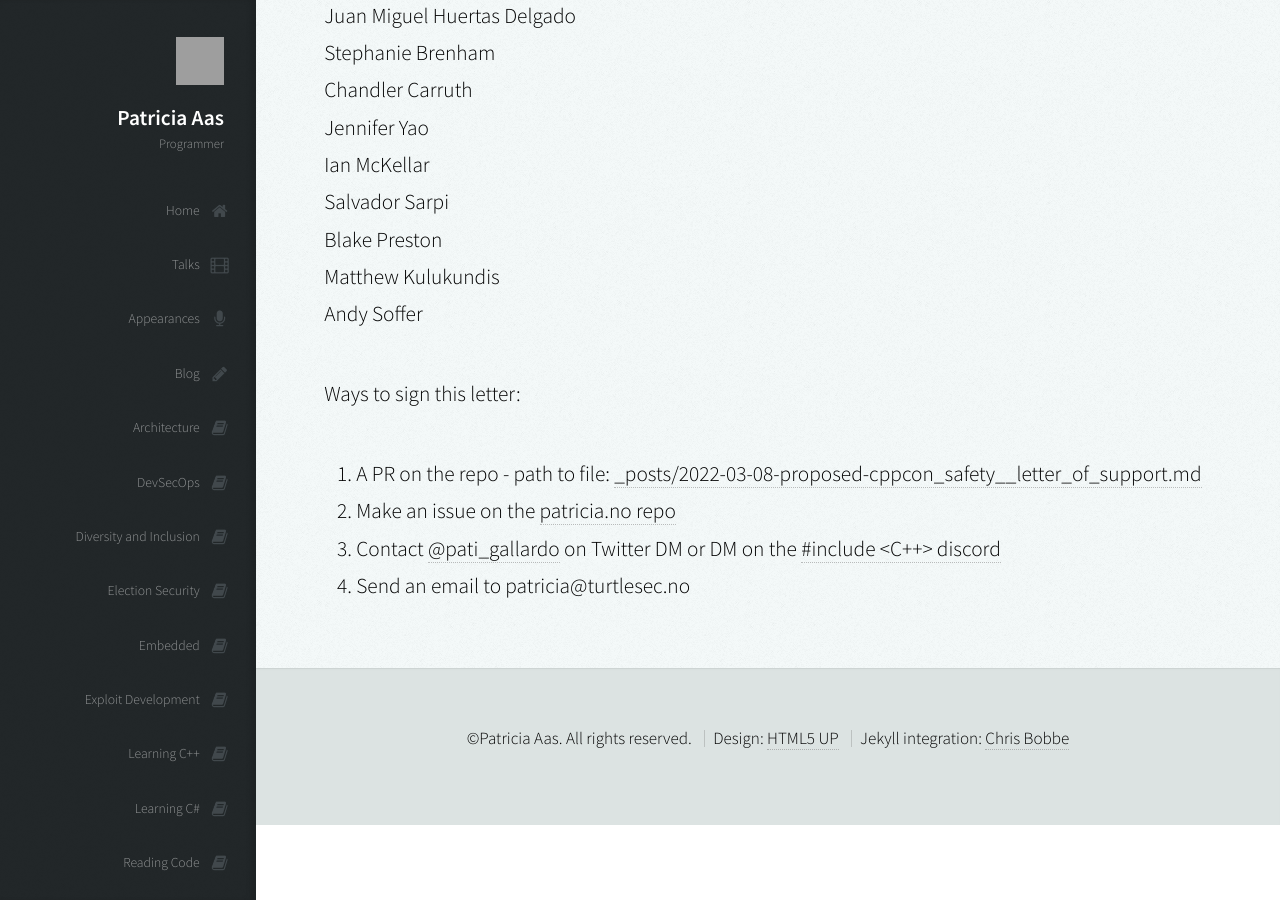
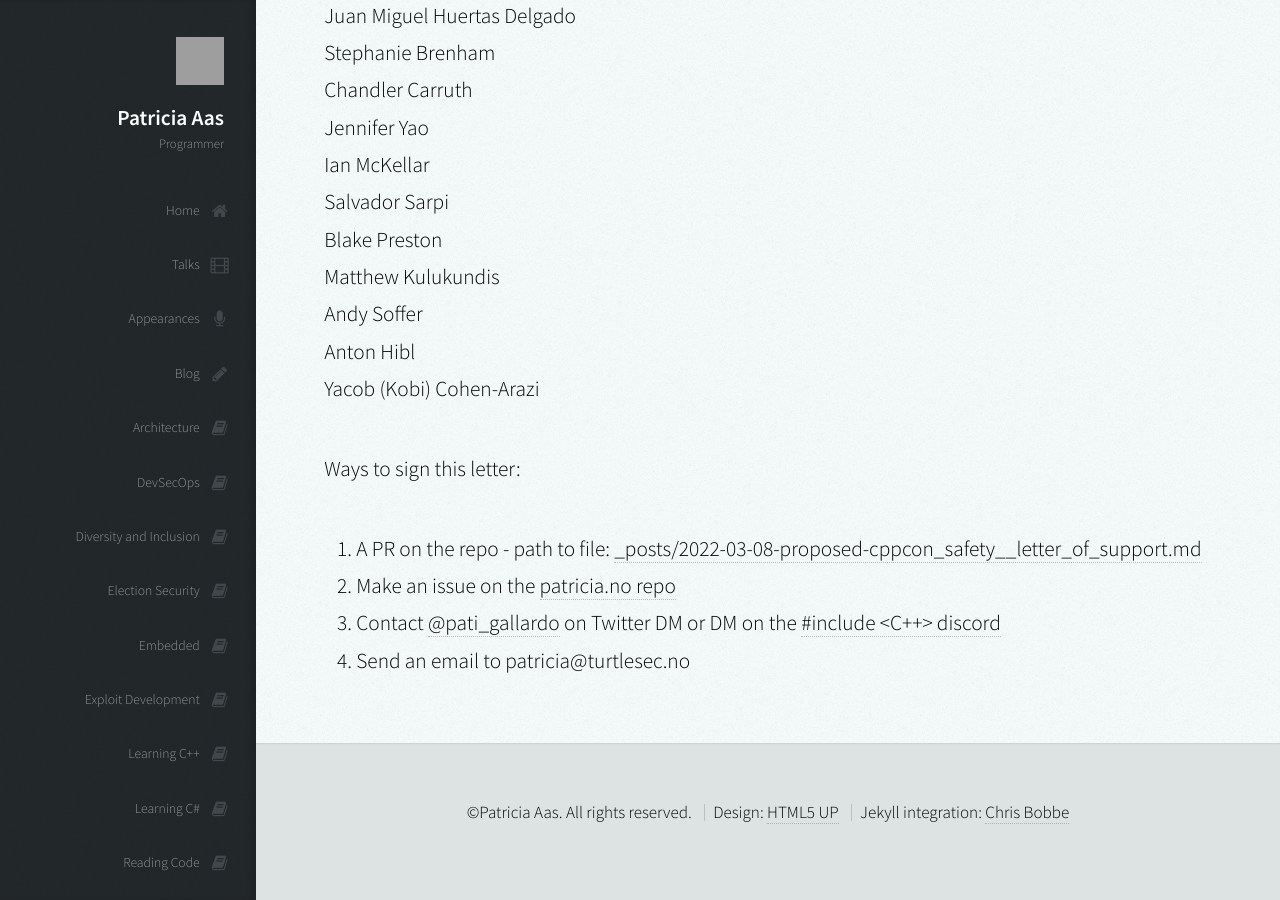
Before and after one commit to patricia-gallardo/patricia-gallardo.github.io, a Jekyll site: the page built from _posts/2022-03-08-proposed-cppcon_safety__letter_of_support.md, in a window 1280 px wide and 900 px high, scrolled down 3283 px. Built offline with Jekyll 4.4.1, drawn with Linux system fonts in a browser that asks for light colours; nearby versions of some CDN libraries; grey boxes are pictures that could not be loaded.

Commit message:
Update 2022-03-08-proposed-cppcon_safety__letter_of_support.md

```diff
--- a/_posts/2022-03-08-proposed-cppcon_safety__letter_of_support.md
+++ b/_posts/2022-03-08-proposed-cppcon_safety__letter_of_support.md
@@ -95,6 +95,8 @@ Salvador Sarpi <br>
 Blake Preston <br>
 Matthew Kulukundis <br>
 Andy Soffer <br>
+Anton Hibl <br>
+Yacob (Kobi) Cohen-Arazi <br>
 
 
 Ways to sign this letter:
```
